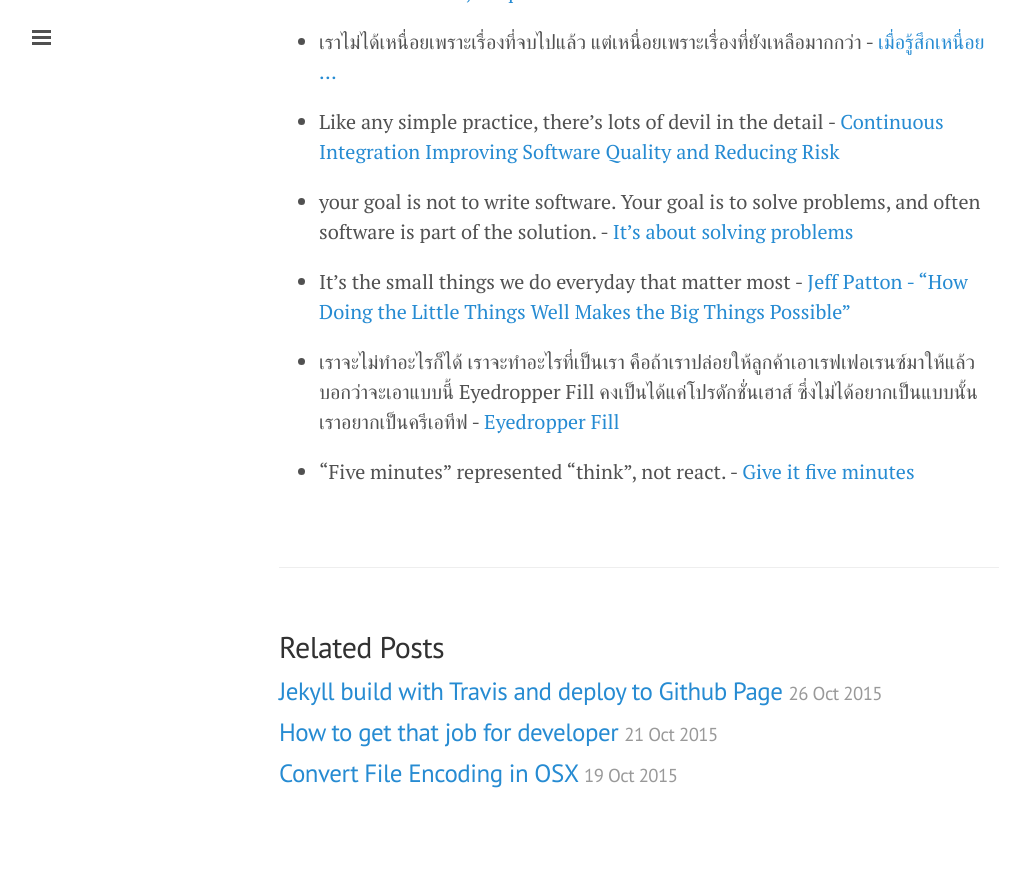
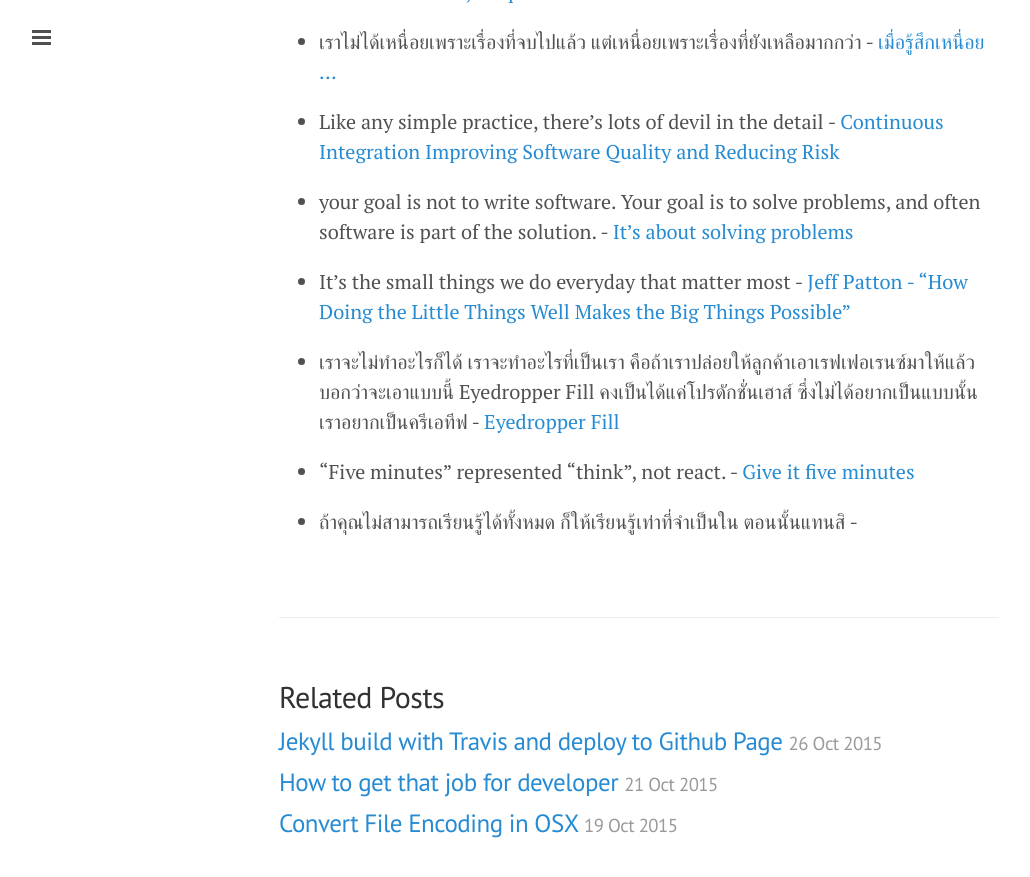
Before and after one commit to ibotdotout/ibotdotout.github.io, a Jekyll site: the page built from _posts/2014-11-26-dev-quotes.md, in a window 1280 px wide and 900 px high, scrolled down 1025 px. Shown: the top 877 px of the window, without its empty margins (1-1031 px from the left). Built offline with Jekyll 4.4.1, drawn with Linux system fonts in a browser that asks for light colours; nearby versions of some CDN libraries; Markdown is read by kramdown in place of the engine named in the settings; before the commit the page ends 1875 px from its top, so only the background shows below that.

Commit message:
Update dev quotes

```diff
--- a/_posts/2014-11-26-dev-quotes.md
+++ b/_posts/2014-11-26-dev-quotes.md
@@ -37,3 +37,5 @@ minutes, but you can't search Google to balance individual desire -
 * เราจะไม่ทำอะไรก็ได้ เราจะทำอะไรที่เป็นเรา คือถ้าเราปล่อยให้ลูกค้าเอาเรฟเฟอเรนซ์มาให้แล้วบอกว่าจะเอาแบบนี้ Eyedropper Fill คงเป็นได้แค่โปรดักชั่นเฮาส์ ซึ่งไม่ได้อยากเป็นแบบนั้น เราอยากเป็นครีเอทีฟ - [Eyedropper Fill](http://www.fungjaizine.com/art-cover/2015/10/3/-eyedropper-fill)
 
 * "Five minutes" represented "think", not react. - [Give it five minutes](https://signalvnoise.com/posts/3124-give-it-five-minutes)
+
+* ถ้าคุณไม่สามารถเรียนรู้ได้ทั้งหมด ก็ให้เรียนรู้เท่าที่จําเป็นใน ตอนนั้นแทนสิ - <somkiat.cc>
```
